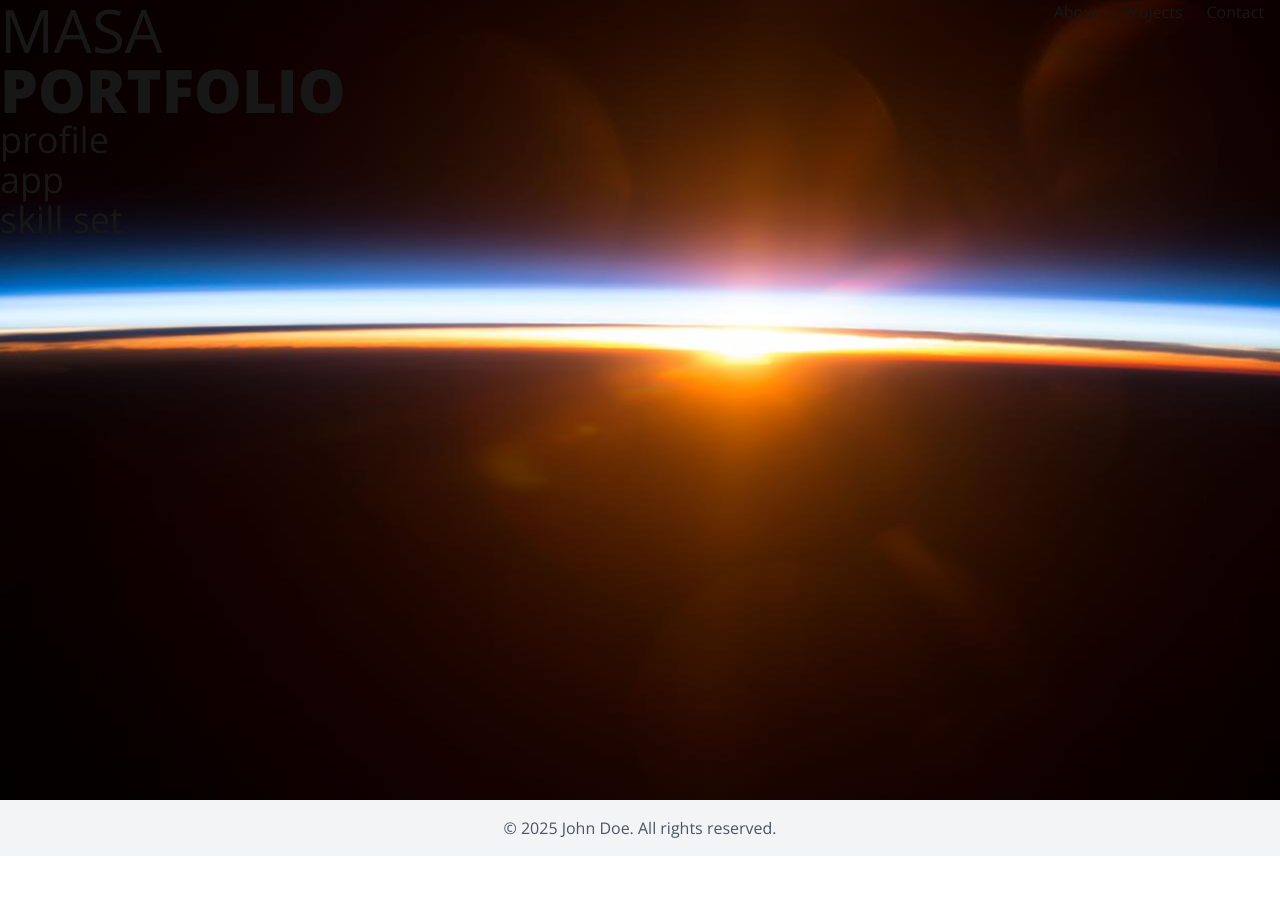
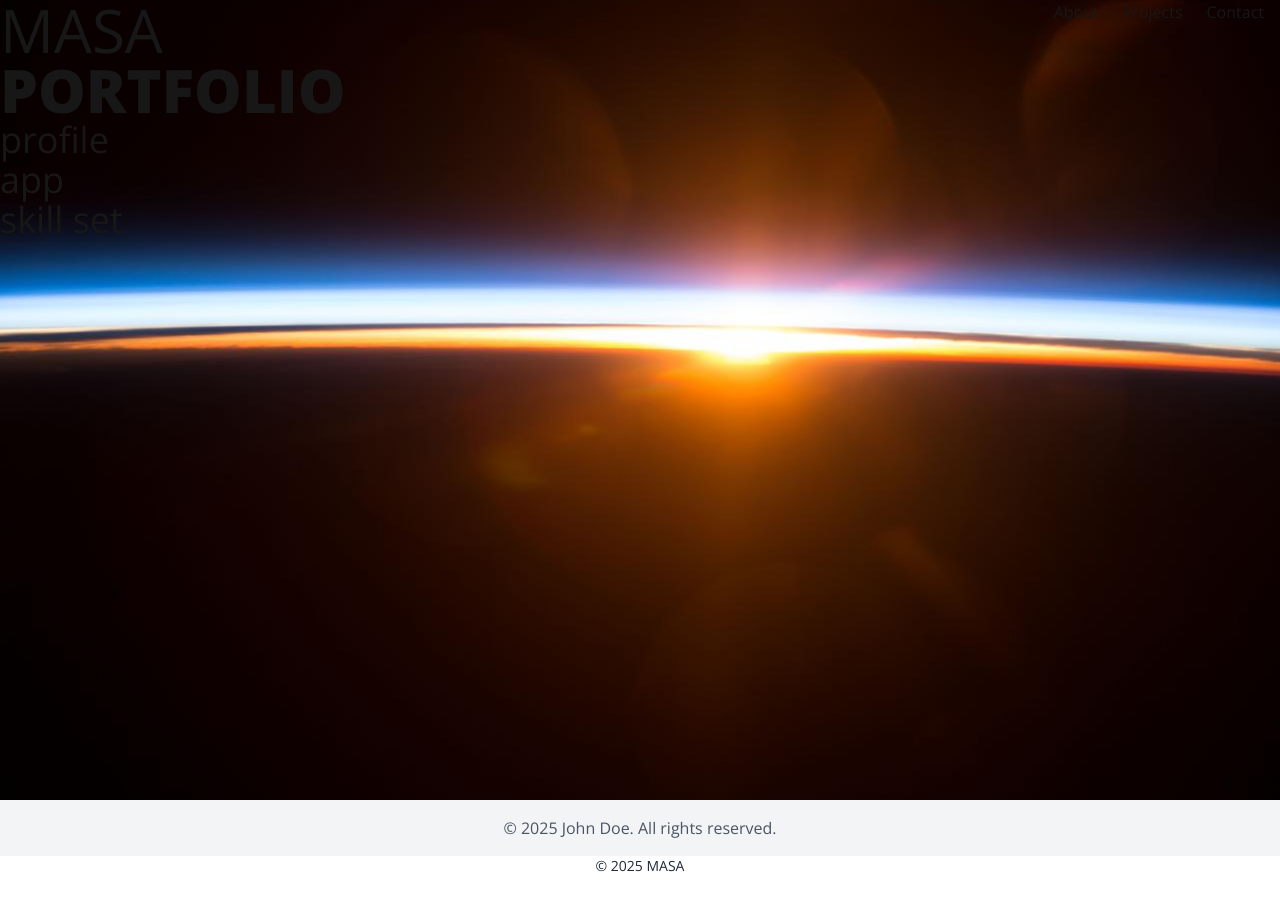
Before and after one commit to masayukikawamoto/Portforio, a Next.js app: page / in a window 1280 px wide. Before the commit the page ends 856 px from the top, so only its background shows below. Built offline with nearby package versions, Linux system fonts and the light colour scheme.

Commit message:
Fix: Delete unused import

```diff
--- a/src/app/layout.tsx
+++ b/src/app/layout.tsx
@@ -32,11 +32,11 @@ export default function RootLayout({
           <Navigation />
           <main className="">{children}</main>
 
-          {/* <footer className="flex justify-center items-center text-center h-12">
+          <footer className="flex justify-center items-center text-center h-12">
             <div className="text-xs sm:text-sm h-12 text-gray-800">
               &copy; 2025 MASA
             </div>
-          </footer> */}
+          </footer>
         </div>
       </body>
     </html>
```
Also changed, not shown: src/styles/globals.css (+0 -11 lines).
